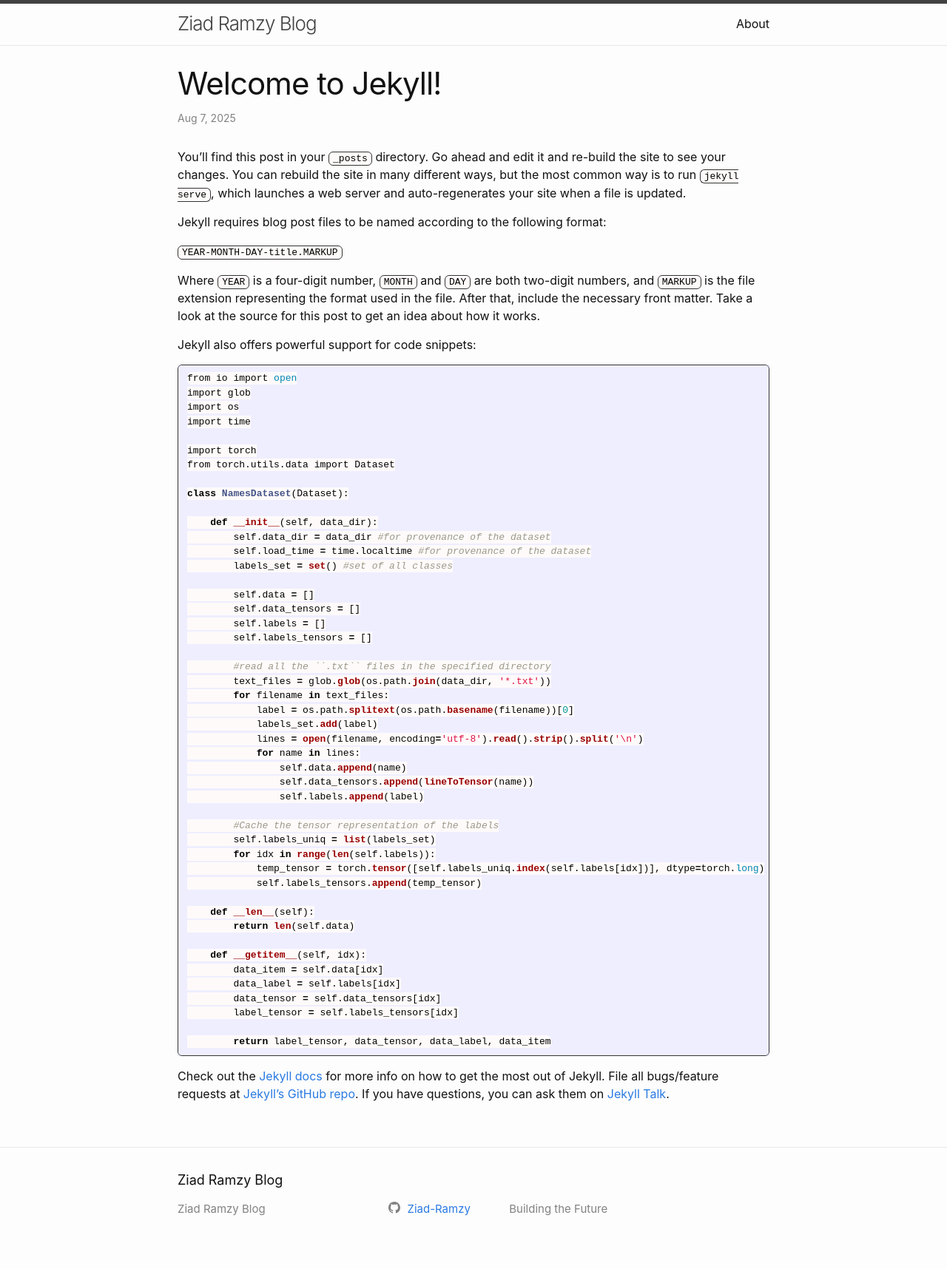
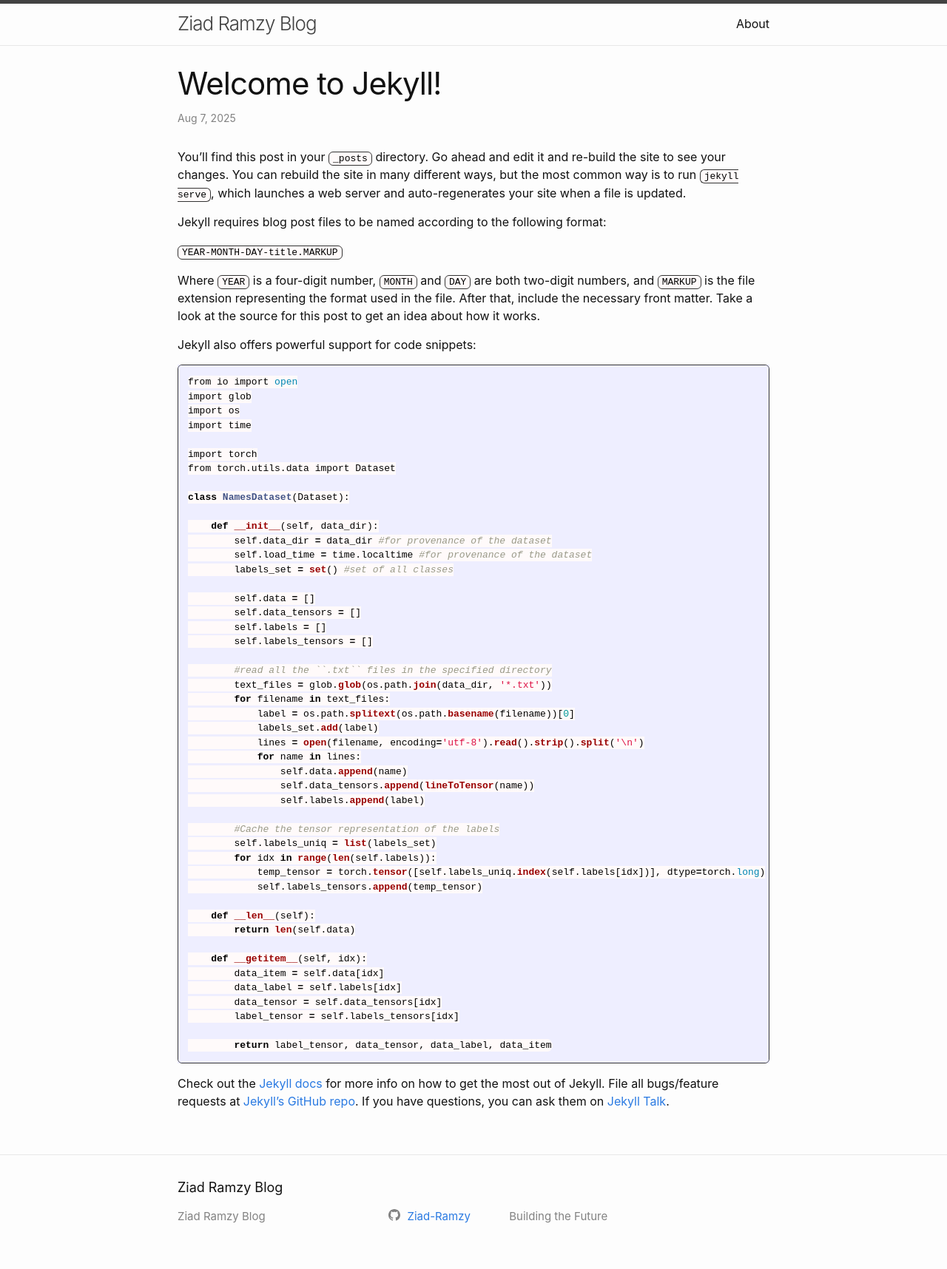
Before and after one commit to Ziad-Ramzy/ziad-ramzy.github.io, a Jekyll site: the page built from _posts/2025-08-07-welcome-to-jekyll.markdown, in a window 1280 px wide. Shown: the whole page at 74% size. Built offline with Jekyll 4.4.1, drawn with Linux system fonts in a browser that asks for light colours.

Commit message:
some customizations

```diff
--- a/assets/main.scss
+++ b/assets/main.scss
@@ -14,6 +14,11 @@ pre, code {
   border-radius: 6px;
 }
 
+pre {
+  padding: 13px;
+  overflow-x: auto;
+}
+
 .wrapper {
   max-width: 800px; /* adjust to your liking */
   margin: 0 auto;   /* centers the wrapper */
```
